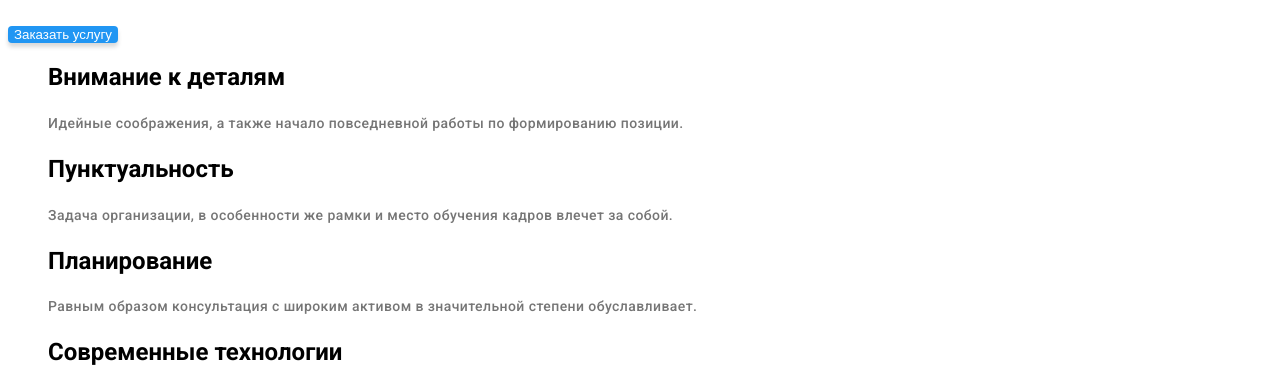
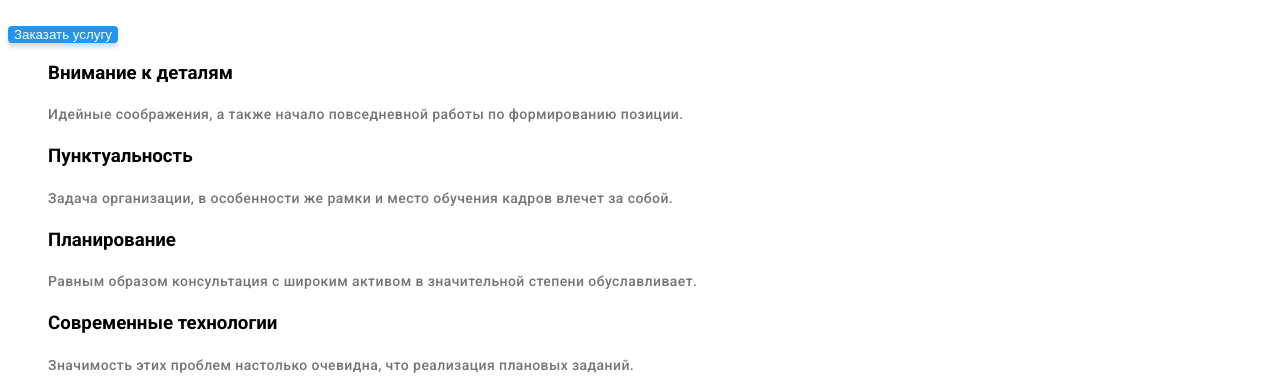
Before and after one commit to RomanKozhushko/goit-markup-hw-2, a plain HTML site: page index.html in a window 1280 px wide. Shown: the part 256-639 px from the top of the page. Drawn offline with Linux system fonts and the light colour scheme.

Commit message:
update index.html

```diff
--- a/index.html
+++ b/index.html
@@ -52,30 +52,31 @@
     </div>
     <main>
       <section>
+        <!-- <h2> -->
         <ul class="un-point">
           <li>
-            <h2 class="advantage">Внимание к деталям</h2>
+            <h3 class="advantage">Внимание к деталям</h3>
             <p class="advantages">
               Идейные соображения, а также начало повседневной работы по
               формированию позиции.
             </p>
           </li>
           <li>
-            <h2 class="advantage">Пунктуальность</h2>
+            <h3 class="advantage">Пунктуальность</h3>
             <p class="advantages">
               Задача организации, в особенности же рамки и место обучения кадров
               влечет за собой.
             </p>
           </li>
           <li>
-            <h2 class="advantage">Планирование</h2>
+            <h3 class="advantage">Планирование</h3>
             <p class="advantages">
               Равным образом консультация с широким активом в значительной
               степени обуславливает.
             </p>
           </li>
           <li>
-            <h2 class="advantage">Современные технологии</h2>
+            <h3 class="advantage">Современные технологии</h3>
             <p class="advantages">
               Значимость этих проблем настолько очевидна, что реализация
               плановых заданий.
```
